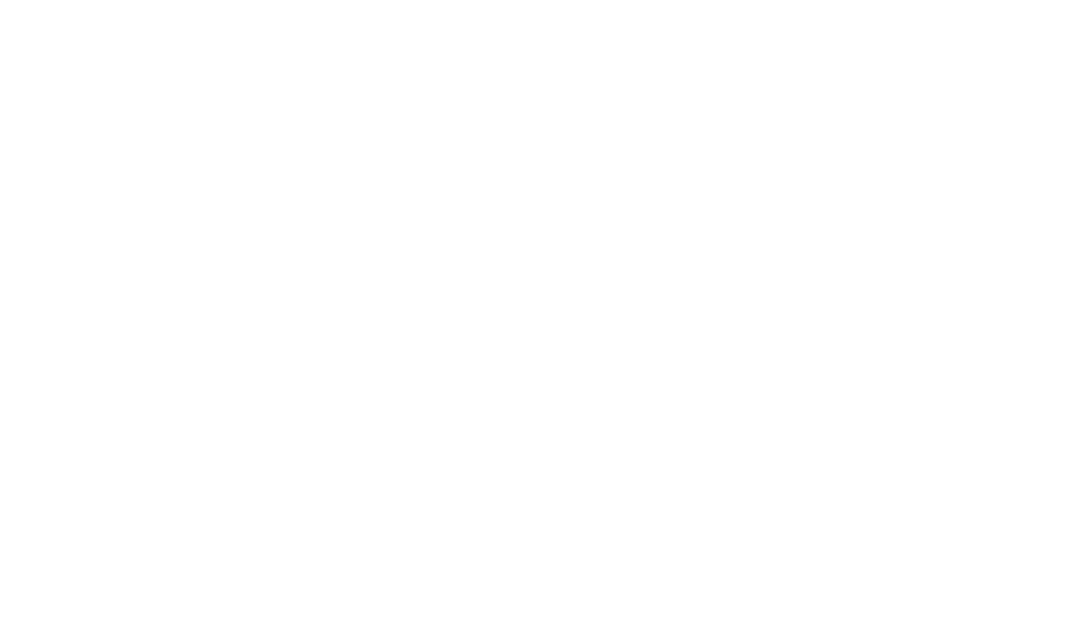
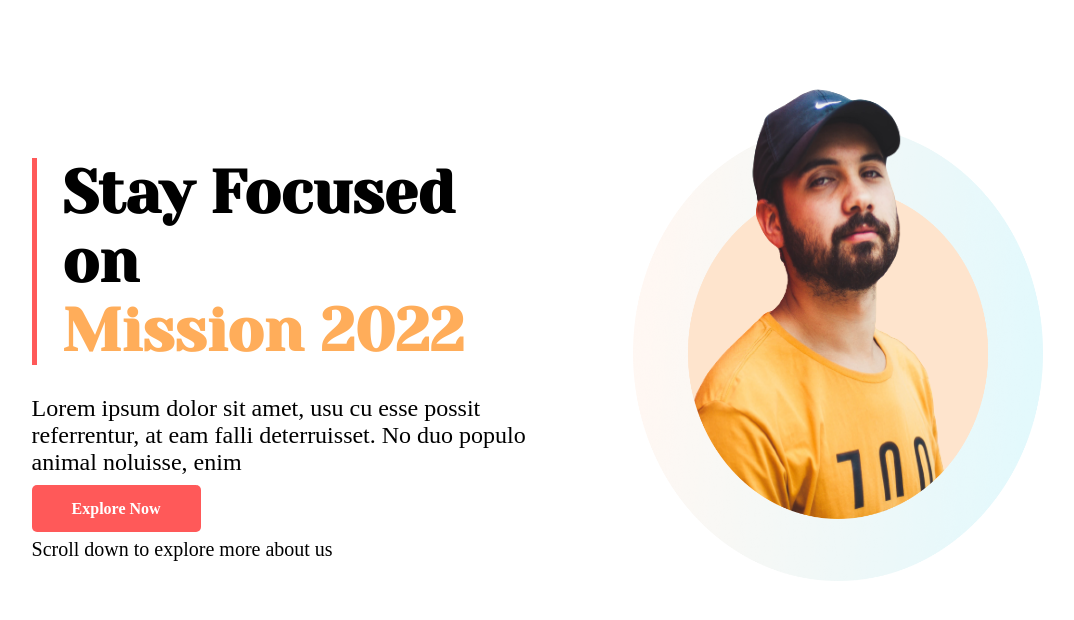
Before and after one commit to sajidur10/assignment-1, a plain HTML site: page index.html in a window 1280 px wide. Shown: the whole page, without its empty margins (58-1132 px from the left). Drawn offline with Linux system fonts and the light colour scheme.

Commit message:
section1

```diff
--- a/index.html
+++ b/index.html
@@ -5,11 +5,38 @@
     <meta charset="UTF-8">
     <meta http-equiv="X-UA-Compatible" content="IE=edge">
     <meta name="viewport" content="width=device-width, initial-scale=1.0">
-    <title>Document</title>
+    <title>Mission 2022</title>
+    <link rel="shortcut icon" href="images/person-2.png" type="image/x-icon">
+    <link rel="preconnect" href="https://fonts.googleapis.com">
+    <link rel="preconnect" href="https://fonts.gstatic.com" crossorigin>
+    <link href="https://fonts.googleapis.com/css2?family=Yeseva+One&display=swap" rel="stylesheet">
     <link rel="stylesheet" href="style.css">
 </head>
 
 <body>
+    <section class="section-1-Stay-Focused ">
+        <div class="half-width-1">
+            <div>
+                <div class="border-left">
+                    <h1>
+                        Stay Focused on <br> <span class="h1-span">Mission 2022</span>
+                    </h1>
+                </div>
+                <p class="sec-p1">
+                    Lorem ipsum dolor sit amet, usu cu esse possit
+                    referrentur, at eam falli deterruisset. No duo populo animal noluisse, enim
+                </p>
+                <a class="anchor-button" target="-blank" href="">Explore Now</a>
+                <p class="sec-p2">
+                    Scroll down to explore more about us
+                </p>
+            </div>
+
+        </div>
+        <div class="half-width-2">
+            <img src="images/person-2.png" alt="">
+        </div>
+    </section>
 
 </body>
 
--- a/style.css
+++ b/style.css
@@ -0,0 +1,52 @@
+body{
+    margin: 0;
+}
+.section-1-Stay-Focused{
+    display: flex;
+}
+
+.border-left{
+    border-left: 5px solid #FF5959;
+    font-family: 'Yeseva One', cursive;
+    font-size: 40px;
+    padding-left: 5%;
+    margin-bottom: -20px;
+    margin-top: -20px;
+
+}
+.h1-span{
+    color: #FFAD5A;
+}
+.sec-p1{
+    font-size: 24px;
+}
+.sec-p2{
+    font-size: 20px;
+}
+.half-width-1{
+    width:40%;
+    margin-left: 5%;
+    padding-left: 2%;
+    display: flex;
+    padding-top: 10%;
+}
+.half-width-1 img{
+    width: 80%;
+}
+.half-width-2{
+    width:40%;
+    margin-left: 5%;
+    padding-left: 2%;
+    display: flex;
+}
+.half-width-2 img{
+    width: 80%;
+}
+.anchor-button{
+    text-decoration: none;
+    background-color: #FF5959    ;
+    padding: 15px 40px;
+    border-radius: 5px;
+    color: white;
+    font-weight: 700;
+}
```
Also changed, not shown: images/person-2.png (added).
